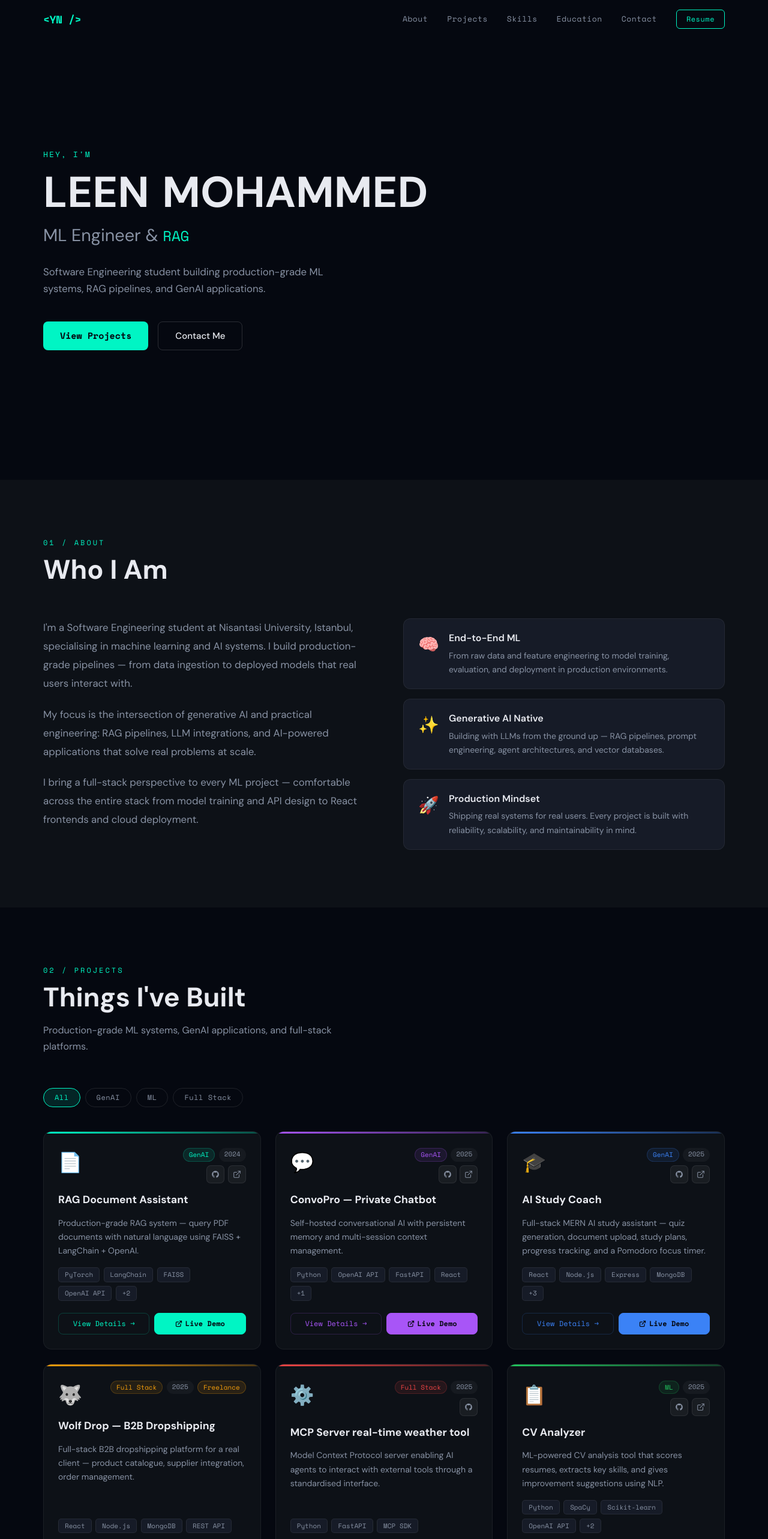
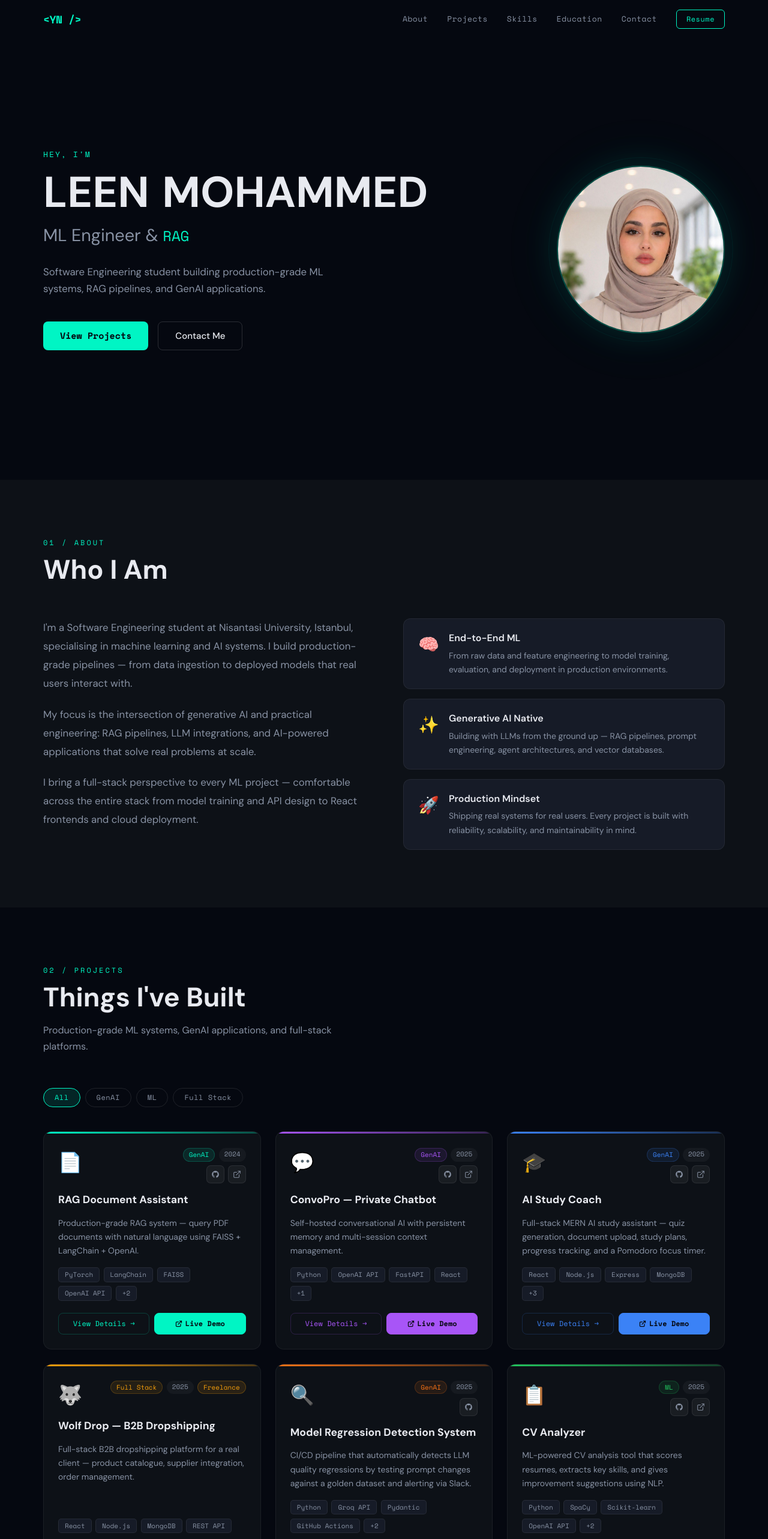
Before and after one commit to Mavi28/portfolio, a React (Vite) app: page / in a window 1280 px wide. Shown: the top 2566 px of the page at 60% size. Built offline with nearby package versions, Linux system fonts and the light colour scheme.

Commit message:
Add Model Regression Detection System to projects

```diff
--- a/src/components/Hero.jsx
+++ b/src/components/Hero.jsx
@@ -1,6 +1,6 @@
 import { useEffect, useState, useRef } from "react";
 import { motion } from "framer-motion";
-
+import avatarSrc from "../assets/avatar.jpg";
 
 const roles = ["ML Engineer", "AI Engineer", "RAG Builder", "GenAI Developer"];
 
@@ -169,6 +169,49 @@ export default function Hero() {
             </a>
           </motion.div>
         </div>
+
+        {/* Avatar */}
+        <motion.div
+          initial={{ opacity: 0, scale: 0.85 }}
+          animate={{ opacity: 1, scale: 1 }}
+          transition={{ delay: 0.4, duration: 0.7, ease: "easeOut" }}
+          style={{ flex: "0 0 auto", display: "flex", justifyContent: "center" }}
+        >
+          <div style={{ position: "relative" }}>
+            <div
+              style={{
+                width: 280,
+                height: 280,
+                borderRadius: "50%",
+                overflow: "hidden",
+                border: "2px solid rgba(0,245,196,0.3)",
+                boxShadow: "0 0 60px rgba(0,245,196,0.12), 0 0 120px rgba(0,245,196,0.06)",
+              }}
+            >
+              <img
+                src={avatarSrc}
+                alt="LEEN MOHAMMED"
+                style={{ width: "100%", height: "100%", objectFit: "cover" }}
+                onError={(e) => {
+                  e.target.style.display = "none";
+                  e.target.parentNode.style.background = "linear-gradient(135deg, #0d1117 0%, #161b27 100%)";
+                  e.target.parentNode.innerHTML = `<div style="width:100%;height:100%;display:flex;align-items:center;justify-content:center;font-family:'Space Mono',monospace;font-size:64px;">👤</div>`;
+                }}
+              />
+            </div>
+            {/* Glow ring */}
+            <div
+              style={{
+                position: "absolute",
+                inset: -12,
+                borderRadius: "50%",
+                border: "1px solid rgba(0,245,196,0.1)",
+                animation: "pulse-ring 3s ease-in-out infinite",
+              }}
+            />
+            <style>{`@keyframes pulse-ring{0%,100%{transform:scale(1);opacity:0.5}50%{transform:scale(1.04);opacity:1}}`}</style>
+          </div>
+        </motion.div>
       </div>
     </section>
   );
--- a/src/data/projects.js
+++ b/src/data/projects.js
@@ -96,21 +96,21 @@ const projects = [
   },
   {
   id: 5,
-    title: "MCP Server real-time weather tool",
+  title: "Model Regression Detection System",
   description:
-      "Model Context Protocol server enabling AI agents to interact with external tools through a standardised interface.",
+    "CI/CD pipeline that automatically detects LLM quality regressions by testing prompt changes against a golden dataset and alerting via Slack.",
   bullets: [
-      "A custom MCP server providing real-time weather as a tool for Claude and autonomous AI agents via OpenWeatherMap.”",
-      "Modular tool registry with runtime discovery and schema validation",
-      "FastAPI + MCP SDK with full OpenAPI documentation",
+    "Built eval engine scoring category accuracy and summary relevance using an LLM-as-judge across 50+ hand-labeled test cases",
+    "Comparison logic that diffs each run against the previous one, detecting regressions and improvements with statistical significance thresholds",
+    "GitHub Actions workflow triggers on every prompt change PR, generates HTML diff report, and sends structured Slack alerts",
   ],
-    tech: ["Python", "FastAPI", "MCP SDK"],
-    category: "fullstack",
+  tech: ["Python", "Groq API", "Pydantic", "GitHub Actions", "Docker", "PyYAML"],
+  category: "genai",
   year: 2025,
   freelance: false,
-    icon: "⚙️",
-    accent: "#ef4444",
-    githubUrl: "https://github.com/Mavi28/mcp_server.git",
+  icon: "🔍",
+  accent: "#f97316",
+  githubUrl: "https://github.com/Mavi28/Model-Regression-Detection-System.git",
   liveUrl: null,
 },
   {
```
Lines whose indentation alone changed are shown as unchanged.
